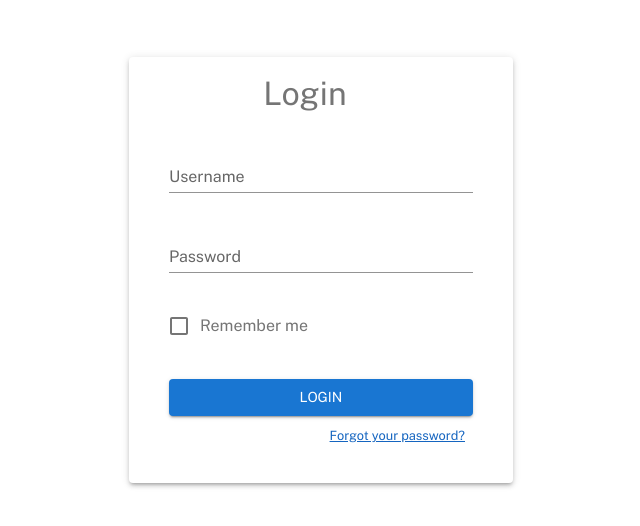
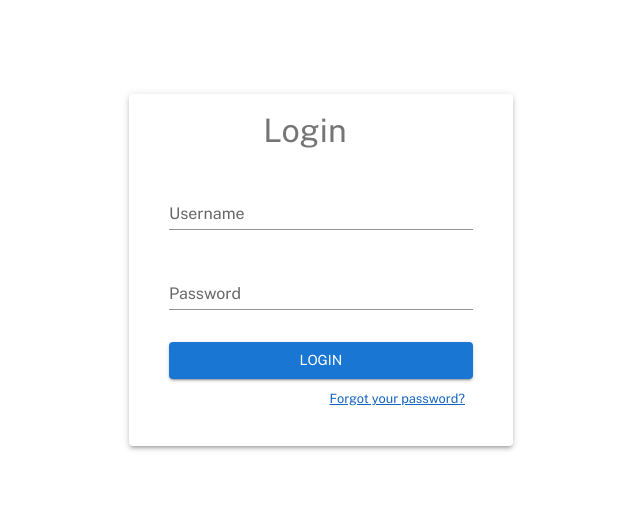
Before and after one commit to alejandroBarraza/login, a React (Create React App) app: page /login in a window 1280 px wide. Shown: the part 130-656 px from the top of the page, without its empty margins (319-959 px from the left). Built offline with nearby package versions, Linux system fonts and the light colour scheme.

Commit message:
remove remember functionality, add after

```diff
--- a/src/screens/LoginScreen.js
+++ b/src/screens/LoginScreen.js
@@ -7,9 +7,9 @@ import {
     Box,
     Button,
     Typography,
-    Checkbox,
-    FormGroup,
-    FormControlLabel,
+    // Checkbox,
+    // FormGroup,
+    // FormControlLabel,
     Alert,
 } from '@mui/material'
 import { grey } from '@mui/material/colors'
@@ -54,12 +54,12 @@ export const LoginScreen = () => {
         }
     })
     const { handleSubmit, register, formState } = useForm({ mode: 'onChange' })
-    const [checked, setChecked] = React.useState(false)
+    // const [checked, setChecked] = React.useState(false)
     const [errorForm, setErrorForm] = React.useState('')
 
-    const handleCheckbox = (event) => {
-        setChecked(event.target.checked)
-    }
+    // const handleCheckbox = (event) => {
+    //     setChecked(event.target.checked)
+    // }
 
     const onSubmit = async (data, e) => {
         e.preventDefault()
@@ -139,7 +139,7 @@ export const LoginScreen = () => {
                             <Errorform error={formState.errors.password.message} />
                         )}
                     </Grid>
-                    <Grid item>
+                    {/* <Grid item>
                         <FormGroup>
                             <FormControlLabel
                                 control={
@@ -153,7 +153,7 @@ export const LoginScreen = () => {
                                 style={{ color: grey[600] }}
                             />
                         </FormGroup>
-                    </Grid>
+                    </Grid> */}
                     <Grid item>
                         <Button type='submit' variant='contained' fullWidth>
                             Login
```
